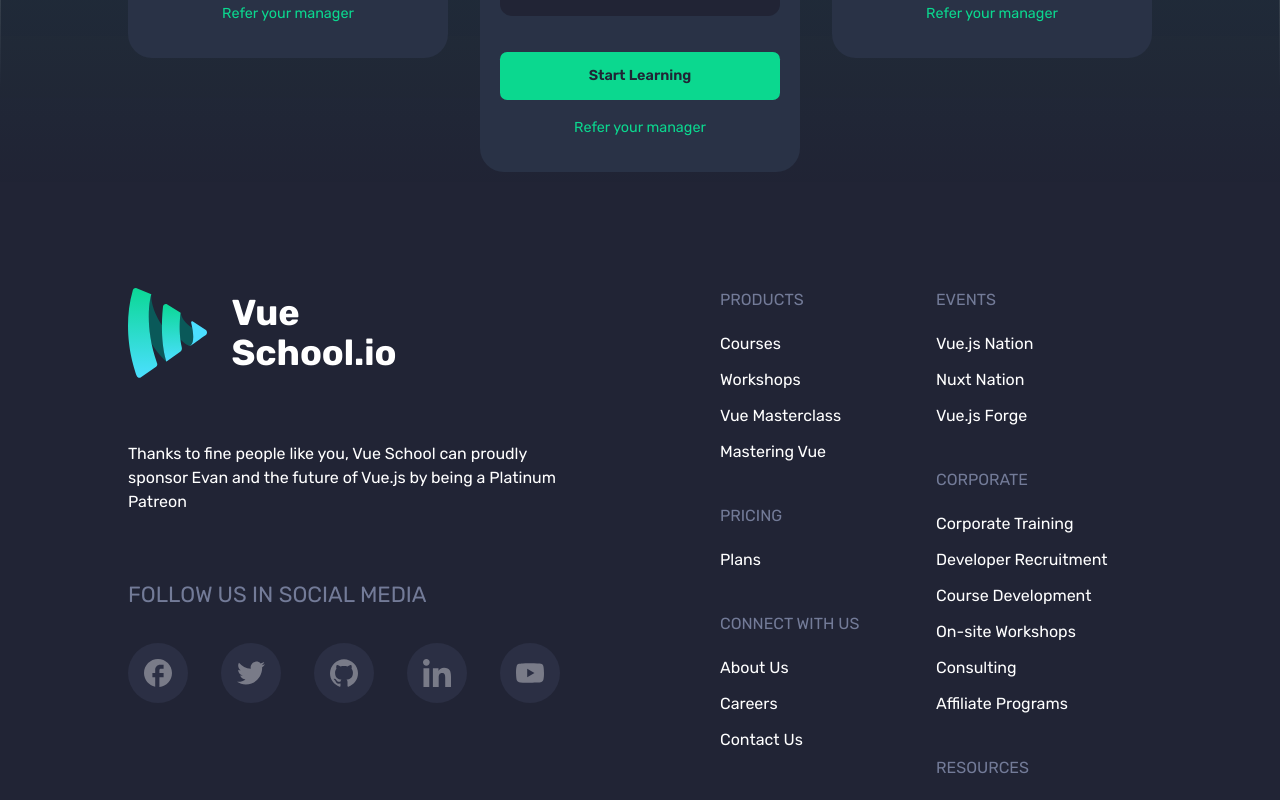
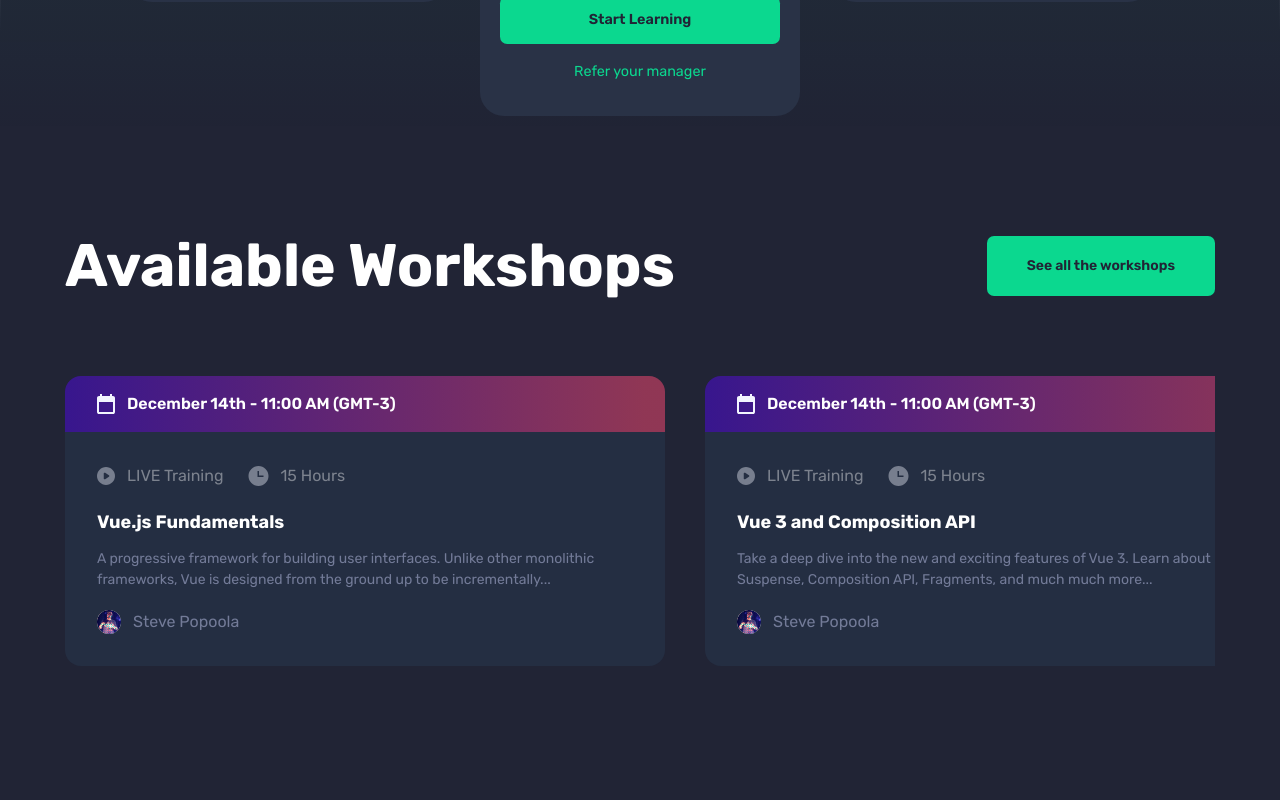
Before and after one commit to uwla/vueschool-showdown, a Nuxt app: page / in a window 1280 px wide. Shown: the part 2660-3460 px from the top of the page. Built offline with nearby package versions, Linux system fonts and the light colour scheme.

Commit message:
feat: add workshop cards

```diff
--- /dev/null
+++ b/components/WorkshopCard.vue
@@ -0,0 +1,48 @@
+<template>
+  <div style="width: 600px; height: 100%">
+    <div class="px-8 py-4 flex items-center gap-3 font-semibold" style="background: linear-gradient(90deg, rgba(79, 8, 230, 0.5) 0%, rgba(255, 73, 117, 0.5) 96.56%);
+      border-radius: 1em 1em 0 0">
+      <img src="/img/icon-calendar.svg">
+      <span>{{ date }}</span>
+    </div>
+    <div class="p-8" style="background: #242e42;
+      border-radius: 0 0 1em 1em">
+      <div class="flex gap-6" style="opacity: 0.4">
+        <span class="flex gap-3">
+          <img src="/img/icon-video.svg">
+          {{ videoType }}
+        </span>
+        <span class="flex gap-3">
+          <img src="/img/icon-clock.svg">
+          {{ duration }}
+        </span>
+      </div>
+      <h3 class="mt-5 mb-3 text-lg font-bold">{{ title }}</h3>
+      <p  style="font-size: 14px ;color: rgb(115, 123, 152)">
+        {{ description }}
+      </p>
+      <span class="flex mt-5 gap-3">
+        <img style="border-radius: 999px" :src="authorImgUrl" :alt="`Photo of ${authorName}`">
+        <span style="color: rgb(115, 123, 152)">
+          {{ authorName }}
+        </span>
+      </span>
+    </div>
+  </div>
+</template>
+
+<script>
+const props = {
+  authorImgUrl: String,
+  authorName: String,
+  date: String,
+  description: String,
+  duration: String,
+  title: String,
+  videoType: String,
+}
+
+export default {
+  props
+}
+</script>
--- a/pages/index.vue
+++ b/pages/index.vue
@@ -41,7 +41,7 @@
       <a href="#"><img src="/img/icon-google-grey.svg" alt="Google"></a>
     </div>
   </div>
-  <div class="py-20" style="background: linear-gradient(to bottom, #254551, #212435);">
+  <div class="pt-20 pb-10" style="background: linear-gradient(to bottom, #254551, #212435);">
     <div class="grid grid-cols-2 wmax-1200 mx-auto white gap-5 my-10">
       <div>
         <h3 class="green-to-aqua" style="font-size: 22px;">
@@ -76,20 +76,17 @@
       </div>
     </div>
   </div>
-  <div class="white py-5"
-    style="background: url('/img/curve-2.svg'), url('/img/curve-1.svg'),  #212435;
+  <div class="white py-5" style="background: url('/img/curve-2.svg'), url('/img/curve-1.svg'),  #212435;
       background-size: 100%, 100%, 100%; background-position: center, bottom, top;
-      background-repeat: no-repeat, no-repeat, no-repeat; padding-top: 6em;
-    "
-    >
+      background-repeat: no-repeat, no-repeat, no-repeat; padding-top: 5em;
+    ">
     <h1 class="font-bold text-center" style="font-size: 60px; margin-bottom: 2.5em; line-height: 1.2;">
       Discounted <span class="aqua">Corporate</span> <br> <span class="green-to-aqua">Training</span> Bundles
     </h1>
-    <div class="flex justify-center gap-8 items-start" >
+    <div class="flex justify-center gap-8 items-start">
       <ProductPlan v-bind="basicPlan" />
       <ProductPlan v-bind="professionalPlan">
-        <div class="flex items-center py-3 px-5 gap-3"
-          style="background: #245355; border-radius: .7em">
+        <div class="flex items-center py-3 px-5 gap-3" style="background: #245355; border-radius: .7em">
           <img src="/img/vue3-masterclass-course.png">
           <div class="font-semibold" style="line-height: 1.5">
             <span style="color: rgb(160, 168, 195)">Enough time to watch:</span><br>
@@ -100,6 +97,21 @@
       <ProductPlan v-bind="basicPlan2" />
     </div>
   </div>
+  <div class="py-20" style="background: #212435; color: #fff;">
+    <div class="mx-auto mt-5" style="max-width: 1150px">
+      <div class="flex justify-between">
+        <h2 class="text-6xl font-bold">Available Workshops</h2>
+        <ButtonGreen class="text-sm px-10">
+          See all the workshops
+        </ButtonGreen>
+      </div>
+      <div class="overflow-auto my-20">
+        <div class="flex gap-10 items-stretch" style="width: fit-content;">
+          <WorkshopCard v-for="workshop,i in workshops" :key="i" v-bind="workshop" />
+        </div>
+      </div>
+    </div>
+  </div>
 </template>
 
 <script setup>
@@ -107,13 +119,13 @@
   title: 'Basic',
   icon: 'leaf',
   active: [
-    {label: 'All Video Courses' },
-    {label: 'Vue.Js Master Classes' },
-    {label: 'Developer assist Slack channel' },
+    { label: 'All Video Courses' },
+    { label: 'Vue.Js Master Classes' },
+    { label: 'Developer assist Slack channel' },
   ],
   inactive: [
-    {label: 'Live Weekly QnA' },
-    {label: '1 x ws ticker per license' },
+    { label: 'Live Weekly QnA' },
+    { label: '1 x ws ticker per license' },
   ]
 }
 
@@ -121,13 +133,13 @@
   title: 'Professional',
   icon: 'rocket',
   active: [
-    {label: 'All Video Courses' },
-    {label: 'Vue.Js Master Classes' },
-    {label: 'Developer assist Slack channel' },
+    { label: 'All Video Courses' },
+    { label: 'Vue.Js Master Classes' },
+    { label: 'Developer assist Slack channel' },
   ],
   activeBold: [
-    {label: 'Live Weekly QnA' },
-    {label: '1 x ws ticker per license' },
+    { label: 'Live Weekly QnA' },
+    { label: '1 x ws ticker per license' },
   ]
 }
 
@@ -135,13 +147,43 @@
   title: 'Basic',
   icon: 'thunderbolt',
   active: [
-    {label: 'All Video Courses' },
-    {label: 'Vue.Js Master Classes' },
-    {label: 'Developer assist Slack channel' },
-    {label: 'Live Weekly QnA' },
+    { label: 'All Video Courses' },
+    { label: 'Vue.Js Master Classes' },
+    { label: 'Developer assist Slack channel' },
+    { label: 'Live Weekly QnA' },
   ],
   activeBold: [
-    {label: '4 x Virtual Workshop of your choice' },
+    { label: '4 x Virtual Workshop of your choice' },
   ]
 }
+
+const workshops = [
+  {
+    authorImgUrl: '/img/person-steve.jpg',
+    authorName: 'Steve Popoola',
+    date: 'December 14th - 11:00 AM (GMT-3)',
+    description: 'A progressive framework for building user interfaces. Unlike other monolithic frameworks, Vue is designed from the ground up to be incrementally...',
+    duration: '15 Hours',
+    title: 'Vue.js Fundamentals',
+    videoType: 'LIVE Training',
+  },
+  {
+    authorImgUrl: '/img/person-steve.jpg',
+    authorName: 'Steve Popoola',
+    date: 'December 14th - 11:00 AM (GMT-3)',
+    description: 'Take a deep dive into the new and exciting features of Vue 3. Learn about Portals, Suspense, Composition API, Fragments, and much much more...',
+    duration: '15 Hours',
+    title: 'Vue 3 and Composition API',
+    videoType: 'LIVE Training',
+  },
+  {
+    authorImgUrl: '/img/person-steve.jpg',
+    authorName: 'Steve Popoola',
+    date: 'December 14th - 11:00 AM (GMT-3)',
+    description: 'Take a deep dive into the new and exciting features of Vue 3. Learn about Portals, Suspense, Composition API, Fragments, and much much more...',
+    duration: '15 Hours',
+    title: 'Vue 3 and Composition API',
+    videoType: 'LIVE Training',
+  },
+]
 </script>
```
Also changed, not shown: public/img/person-steve.jpg (added).
